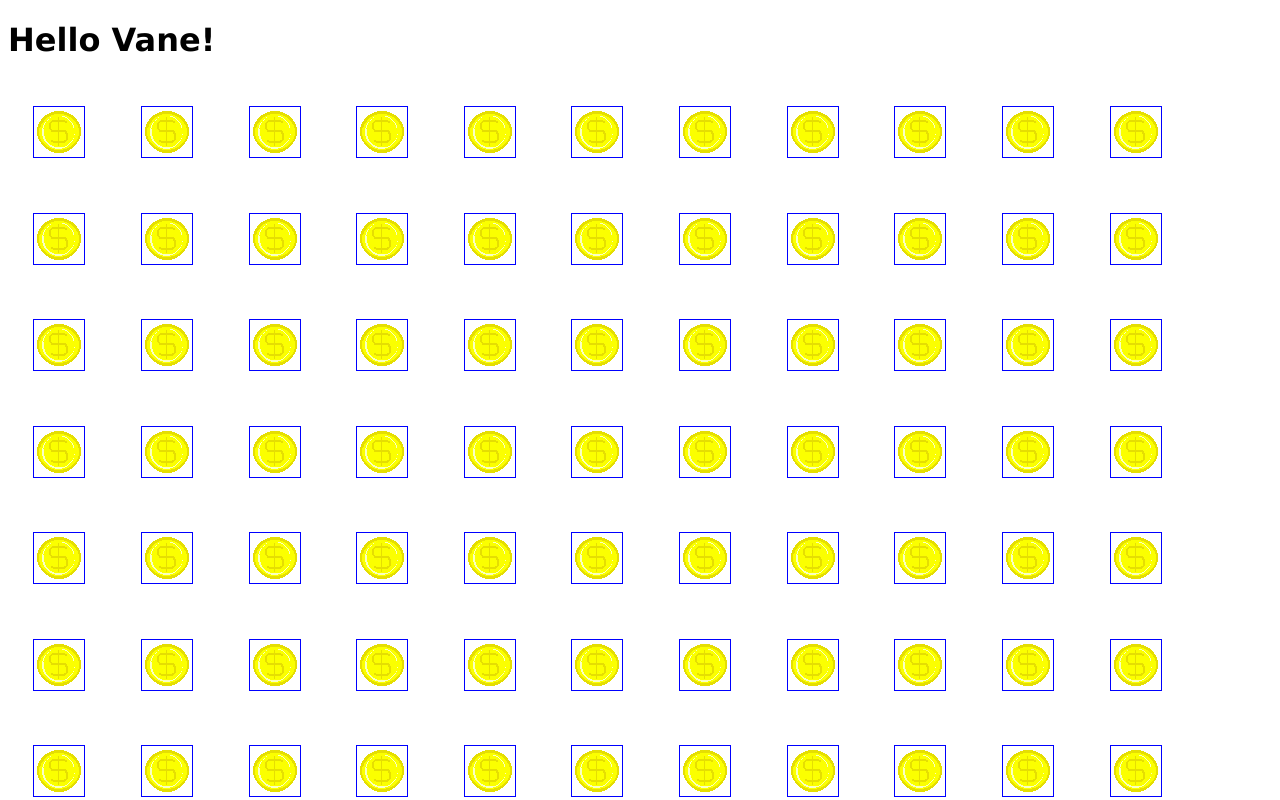
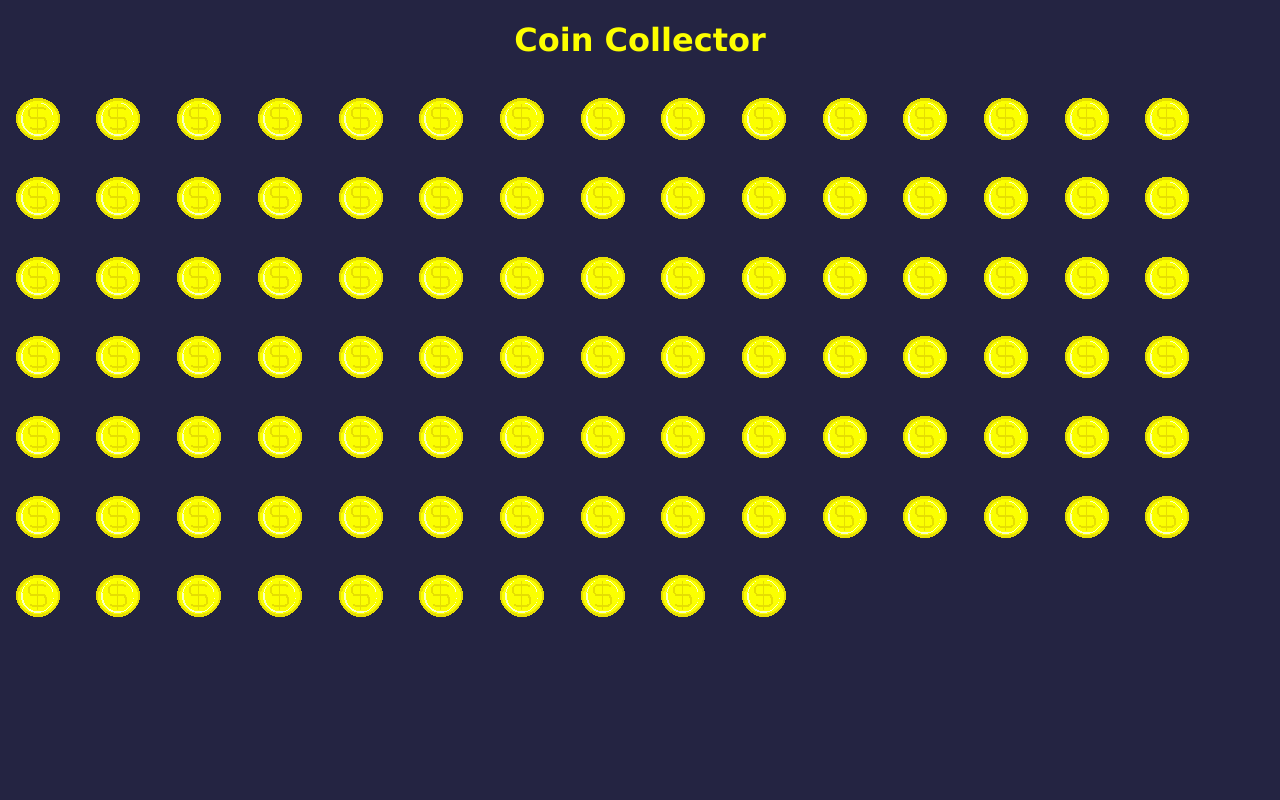
Before and after one commit to chrisdanan/Coin-Collector, a plain HTML site: page index.html in a window 1280 px wide. Shown: the top 800 px of the page. Drawn offline with nearby package versions, Linux system fonts and the light colour scheme.

Commit message:
Change <h1> title and change some styling (background-color, margin, padding, etc).

```diff
--- a/index.html
+++ b/index.html
@@ -8,8 +8,8 @@
 	<link rel="stylesheet" type="text/css" href="stylesheets/sprites.css" />
 </head>
 <body>
-	<h1>Hello Vane!</h1>
-
+	<h1>Coin Collector</h1>
+	<!-- I would like to use Jade, but it isn't compatible with Bluehost -->
 	<div class="coin"></div>
 	<div class="coin"></div>
 	<div class="coin"></div>
--- a/stylesheets/style.css
+++ b/stylesheets/style.css
@@ -1,16 +1,27 @@
 /* For project CoinCollector */
 
 body{
+	margin: 0;
+	padding: 0;
 	font-family: verdana, arial, sans-serif;
 	font-size: 100%;
 	color: #000;
-	background-color: #FFF;
+	background-color: #242442;
+}
+
+h1{
+	text-align: center;
+	color: #fdff00;
 }
 
 .coin{
+	margin: 1%;
+	padding: 0;
 	display: inline-block;
 	max-width: 100%;
-	margin: 2%;
-	padding: 0;
-	border: 1px solid blue;
+	width: 10%;
 }
+
+.coin:hover{
+	cursor: pointer;
+}
```
